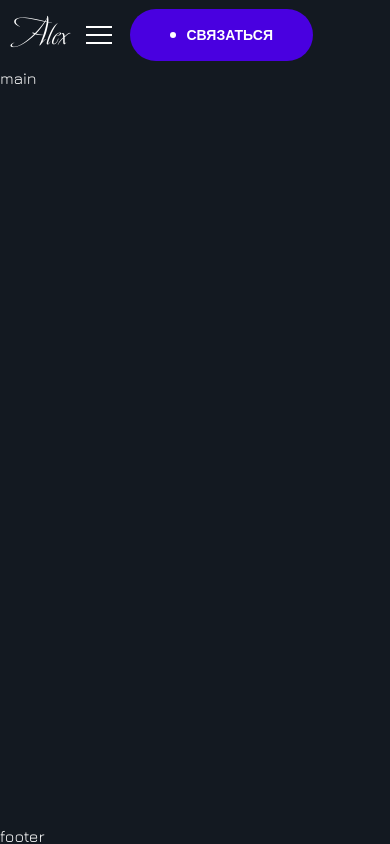
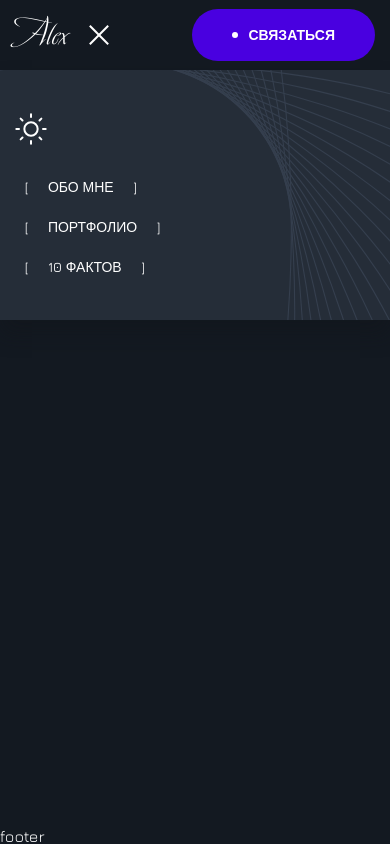
Before and after one commit to Alex-Nicalace/webcraft, a React (Vite) app: page / in a window 390 px wide. Both pictures are taken after a click on the button 99 px from the left and 34 px from the top of the page. Built offline with nearby package versions, Linux system fonts and the light colour scheme.

Commit message:
MainMenu: add prop slotTop

```diff
--- a/src/components/Header/Header.tsx
+++ b/src/components/Header/Header.tsx
@@ -1,3 +1,4 @@
+import { useState } from 'react';
 import './Header.scss';
 import Container from '../Container';
 import Logo from '../Logo';
@@ -15,22 +16,33 @@ const MENU_ITEMS = [
 
 // type THeaderProps = { }
 function Header(/*{ }: THeaderProps*/): JSX.Element {
+  const [isMenuOpen, setMenuOpen] = useState(false);
   const { isLessTablet, isLessMobileMd, isLessMobileSmall } = useScreenWidth();
+  const isMobileMenu = isLessTablet;
 
   return (
     <Container tag="header" className="header">
       <div className="header__logo-wrapper">
         <Logo className="header__logo" isSizeSmall={isLessMobileSmall} />
       </div>
-      {!isLessTablet ? (
-        <div className="header__menu-wrapper">
-          <MainMenu className="header__menu" items={MENU_ITEMS} />
-        </div>
-      ) : (
-        <div className="header__burger-wrapper">
-          <BurgerButton className="header__burger" />
-        </div>
-      )}
+      <div className="header__menu-wrapper">
+        {isMobileMenu && (
+          <BurgerButton
+            className="header__burger"
+            pressed={isMenuOpen}
+            onClick={() => setMenuOpen(!isMenuOpen)}
+          />
+        )}
+        <MainMenu
+          className={!isMobileMenu ? 'header__menu' : ''}
+          items={MENU_ITEMS}
+          isSwitchable={isMobileMenu}
+          isOpen={isMenuOpen}
+          slotTop={
+            isLessMobileSmall && <TogglerTheme currentTheme="dark-mode" />
+          }
+        />
+      </div>
       <div className="header__buttons">
         {!isLessMobileSmall && (
           <TogglerTheme
--- a/src/components/MainMenu/MainMenu.scss
+++ b/src/components/MainMenu/MainMenu.scss
@@ -6,20 +6,6 @@
   }
   // .main-menu__item
   &__item {
-  }
-
-  &__dekor {
-    position: absolute;
-    left: rem(-413);
-    top: rem(-485);
-    width: rem(1227);
-    height: rem(1227);
-    // left: percent(-413, 768);
-    // top: percent(-485, 240);
-    // width: percent(1227, 768);
-    // height: percent(1227, 240);
-    pointer-events: none;
-    stroke: var(--vspomogatelnyy-1);
   }
 }
 
@@ -39,12 +25,18 @@
     opacity 0.5s ease-out,
     visibility 0.5s ease-out;
 
+  @include adaptiveValue('padding-block', 60, 40, $mobile, $minWidth, 1);
+
   .main-menu {
     &__list {
       position: relative;
       flex-direction: column;
       gap: rem(30);
       z-index: 1;
+
+      @include mobileSmall {
+        gap: rem(20);
+      }
     }
 
     &__item {
@@ -56,6 +48,32 @@
       }
       transform: translateX(rem(-150));
       transition: transform 0.5s ease-out;
+    }
+  }
+
+  &__top {
+    &:not(:last-child) {
+      margin-bottom: rem(30);
+    }
+  }
+
+  &__dekor {
+    position: absolute;
+    // т.к. процентные значения привязаны к геометрии позиционированного родителя
+    // то в данном случае больше подходит значения в vw чтобы относительные величины были относительно ширины экрана
+    left: vw(-413, $mobile);
+    top: vw(-485, $mobile);
+    width: vw(1227, $mobile);
+    height: vw(1227, $mobile);
+    pointer-events: none;
+    stroke: var(--vspomogatelnyy-1);
+
+    @include mobileSmall {
+      $widthScreen: 320;
+      left: vw(-295, $minWidth);
+      top: vw(-266, $minWidth);
+      width: vw(800, $minWidth);
+      height: vw(789, $minWidth);
     }
   }
 
--- a/src/components/MainMenu/MainMenu.tsx
+++ b/src/components/MainMenu/MainMenu.tsx
@@ -18,6 +18,7 @@ function MainMenu({
   items,
   isSwitchable,
   isOpen,
+  slotTop,
 }: TMainMenuProps): JSX.Element {
   const navElem = (
     <nav className={['main-menu', className].filter(Boolean).join(' ')}>
@@ -41,8 +42,9 @@ function MainMenu({
           .filter(Boolean)
           .join(' ')}
       >
+        {slotTop && <div className="wrap-main-menu__top">{slotTop}</div>}
         {navElem}
-        {isSwitchable && <DekorSvg className="main-menu__dekor" />}
+        <DekorSvg className="wrap-main-menu__dekor" />
       </Container>
     );
 
--- a/src/components/MainMenu/MainMenu.types.ts
+++ b/src/components/MainMenu/MainMenu.types.ts
@@ -8,4 +8,5 @@ export type TMainMenuProps = {
   items: MenuItem[];
   isSwitchable?: boolean;
   isOpen?: boolean;
+  slotTop?: React.ReactNode;
 };
```
